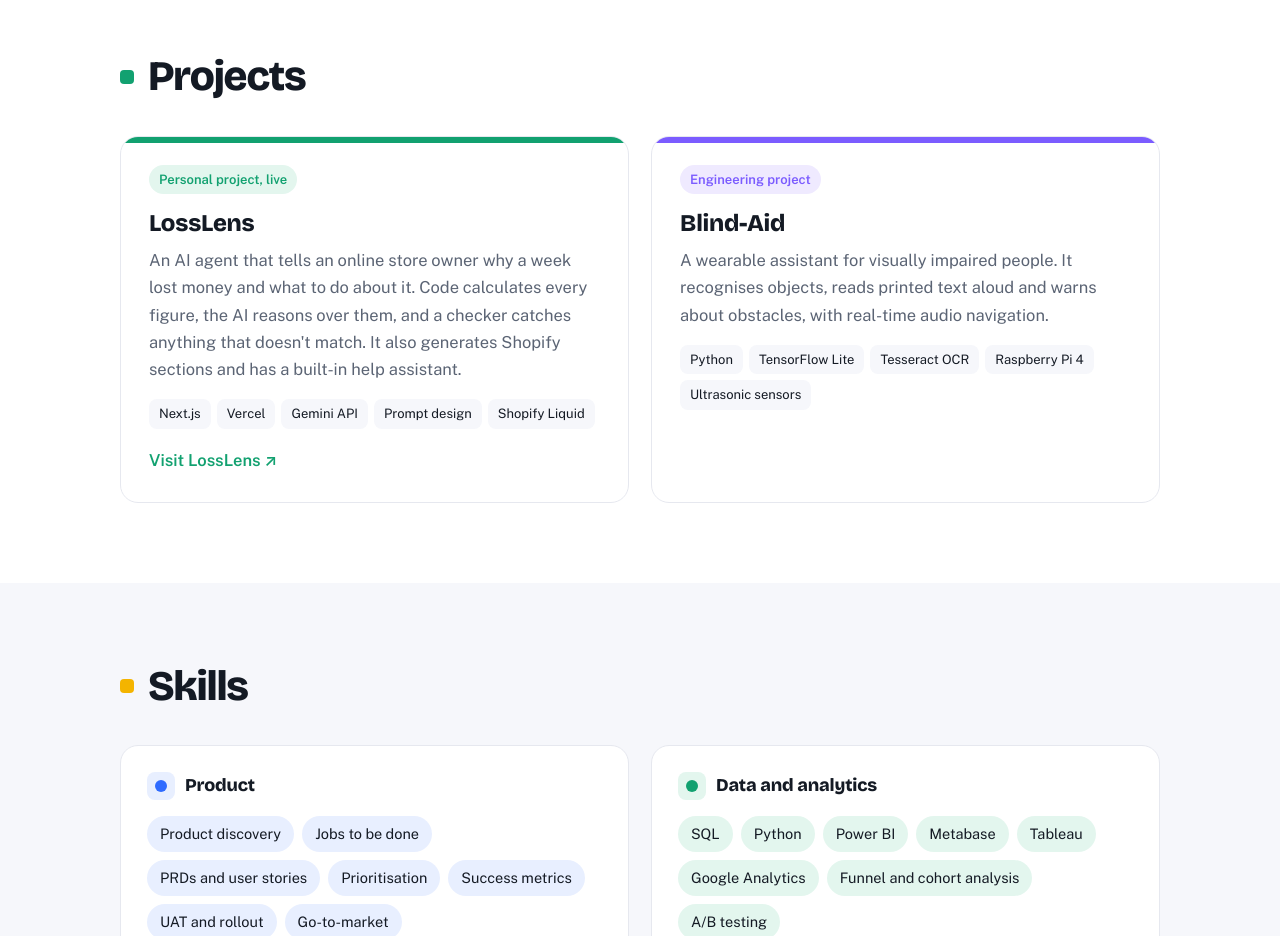
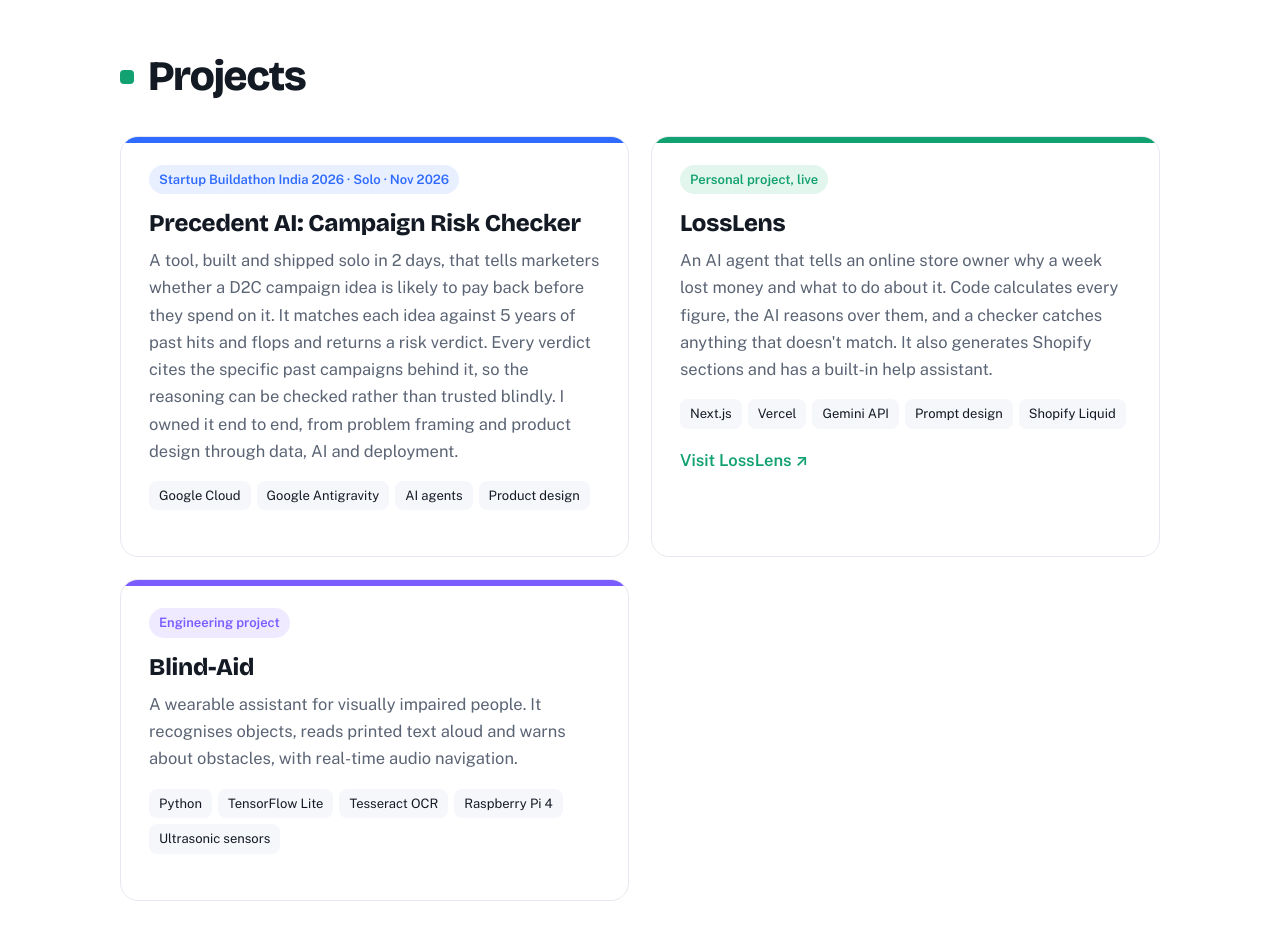
Before and after one commit to suryanarayannnn/surya-portfolio, a plain HTML site: page index.html in a window 1280 px wide. Shown: the part 1740-2676 px from the top of the page. Drawn offline with nearby package versions, Linux system fonts and the light colour scheme.

Commit message:
Add Precedent AI project
Co-Authored-By: Claude Opus 5.5 <noreply@anthropic.com>

```diff
--- a/index.html
+++ b/index.html
@@ -256,6 +256,12 @@ footer { padding-block: 30px 44px; color: var(--muted); font-size: 14px; text-al
   <div class="wrap">
     <div class="head reveal"><span class="dot" style="background:var(--green)"></span><h2>Projects</h2></div>
     <div class="projects">
+      <article class="project reveal" style="--c:var(--blue);--c-soft:var(--blue-soft)">
+        <span class="badge">Startup Buildathon India 2026 · Solo · Nov 2026</span>
+        <h3>Precedent AI: Campaign Risk Checker</h3>
+        <p>A tool, built and shipped solo in 2 days, that tells marketers whether a D2C campaign idea is likely to pay back before they spend on it. It matches each idea against 5 years of past hits and flops and returns a risk verdict. Every verdict cites the specific past campaigns behind it, so the reasoning can be checked rather than trusted blindly. I owned it end to end, from problem framing and product design through data, AI and deployment.</p>
+        <ul class="stack"><li>Google Cloud</li><li>Google Antigravity</li><li>AI agents</li><li>Product design</li></ul>
+      </article>
       <article class="project reveal" style="--c:var(--green);--c-soft:var(--green-soft)">
         <span class="badge">Personal project, live</span>
         <h3>LossLens</h3>
```
